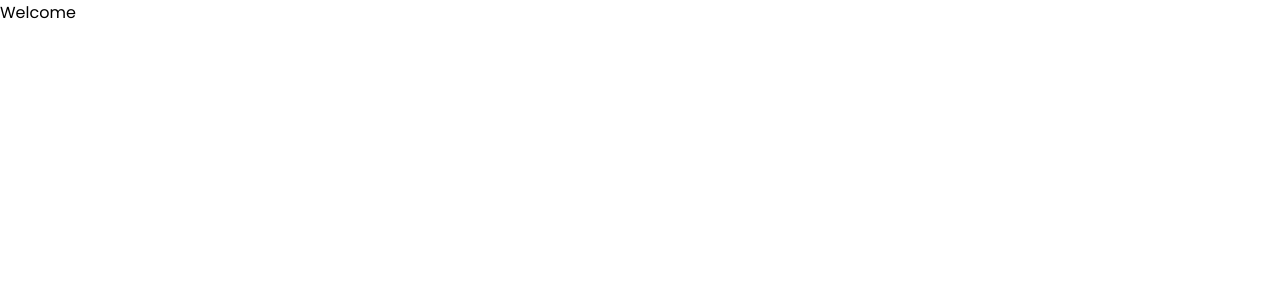
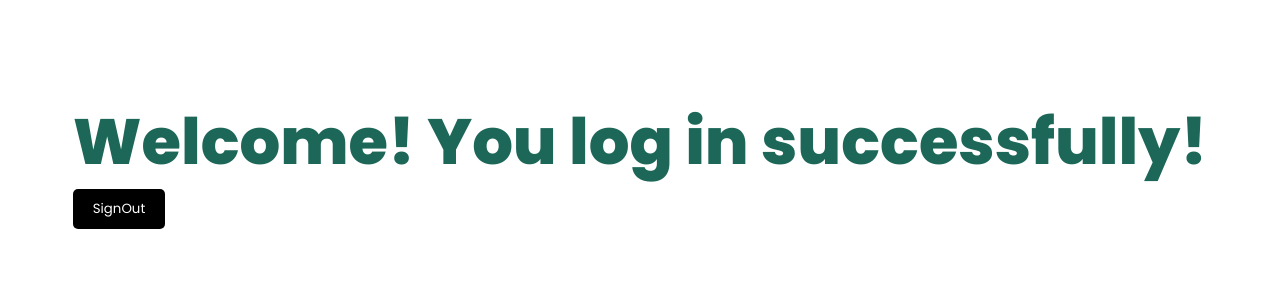
Before and after one commit to Hannah-Liao/homework3, a React (Create React App) app: page /welcome in a window 1280 px wide. Shown: the top 300 px of the page. Built offline with nearby package versions, Linux system fonts and the light colour scheme; a web font is replaced by a local one.

Commit message:
feat: create welcome page

```diff
--- a/src/App.css
+++ b/src/App.css
@@ -16,6 +16,12 @@
 
 section {
 	padding: 5% 4%;
+}
+
+h1 {
+	font-size: 4rem;
+	font-weight: 800;
+	color: var(--primary-color);
 }
 
 h2 {
@@ -84,6 +90,20 @@ input:focus {
 	cursor: pointer;
 }
 
+.logout_btn {
+	background: #000;
+	border: none;
+	border-radius: 5px;
+	padding: 10px 20px;
+	color: #fff;
+	cursor: pointer;
+}
+
+.welcome {
+	margin: 30px auto;
+	width: fit-content;
+}
+
 /* ========== responsive design ========== */
 @media screen and (max-width: 992px) {
 	.auth img {
--- a/src/pages/welcome/Welcome.jsx
+++ b/src/pages/welcome/Welcome.jsx
@@ -1,7 +1,26 @@
-import React from 'react';
+import { useContext } from 'react';
+import { useNavigate } from 'react-router-dom';
+
+import { AuthContext } from '../../context/AuthContext.js';
 
 const Welcome = () => {
-	return <div>Welcome</div>;
+	const { dispatch } = useContext(AuthContext);
+	const navigate = useNavigate();
+
+	const logout = () => {
+		dispatch({ type: 'LOGOUT' });
+		navigate('/');
+	};
+
+	return (
+		<section className='welcome'>
+			<h1>Welcome! You log in successfully!</h1>
+
+			<button className='logout_btn' onClick={logout}>
+				SignOut
+			</button>
+		</section>
+	);
 };
 
 export default Welcome;
```
